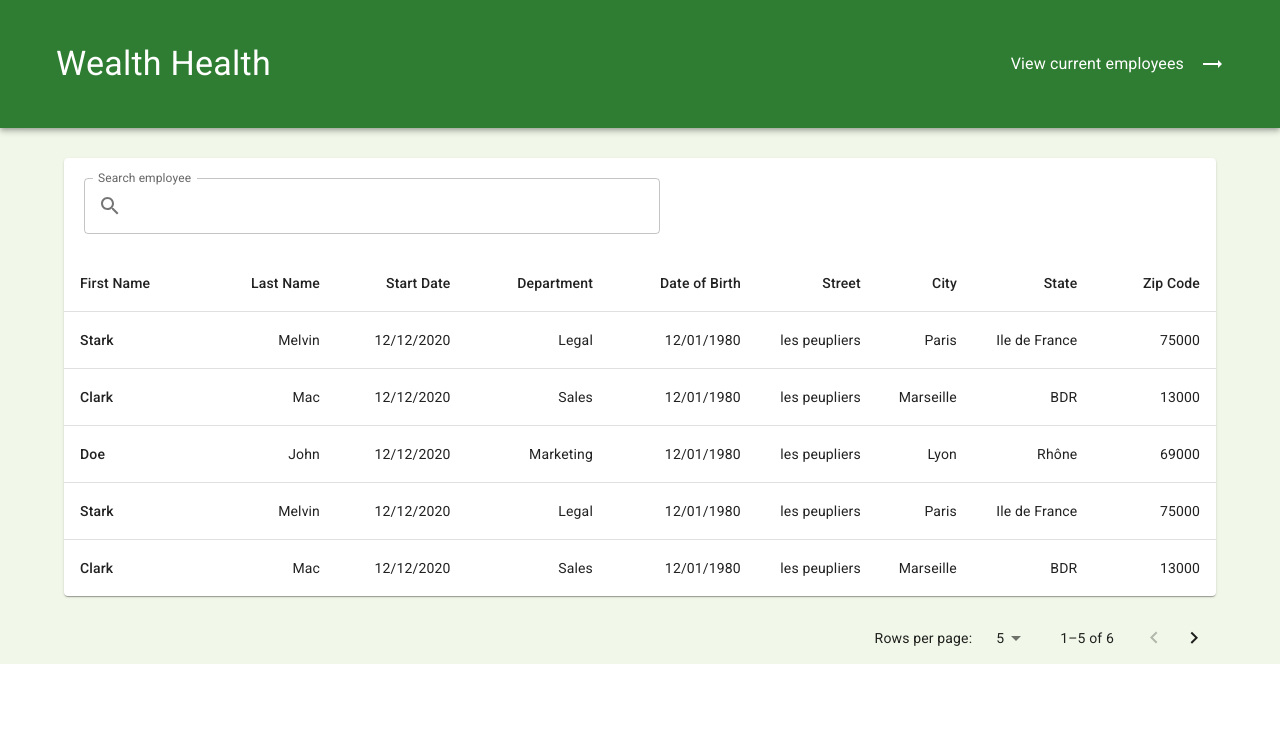
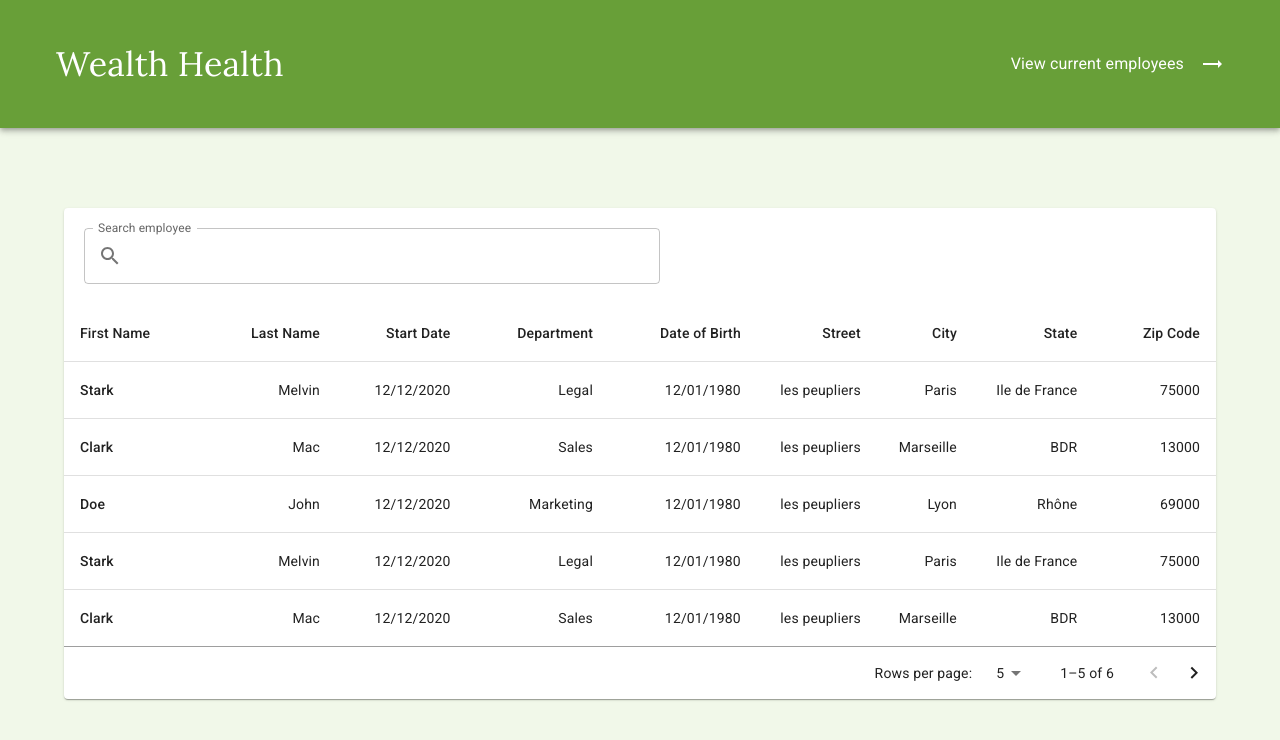
Before and after one commit to Mika-dev13/wealth_health, a React (Create React App) app: page /table in a window 1280 px wide. Shown: the top 740 px of the page. Built offline with nearby package versions, Linux system fonts and the light colour scheme.

Commit message:
creation du theme couleur + typo

```diff
--- a/public/index.html
+++ b/public/index.html
@@ -3,11 +3,12 @@
   <head>
     <meta charset="utf-8" />
     <link rel="icon" href="%PUBLIC_URL%/favicon.ico" />
-    <link
+    <!-- <link
       rel="stylesheet"
       href="https://fonts.googleapis.com/css?family=Roboto:300,400,500,700&display=swap"
     />
-
+    <link href="https://fonts.googleapis.com/css2?family=Lora:ital,wght@0,400;0,600;1,400;1,600@1&display=swap" rel="stylesheet"/> -->
+    <link rel="preconnect" href="https://fonts.googleapis.com"><link rel="preconnect" href="https://fonts.gstatic.com" crossorigin><link href="https://fonts.googleapis.com/css2?family=Lora:wght@400;500;700&family=Roboto:wght@300;400;500;700&display=swap" rel="stylesheet">
     <meta name="viewport" content="width=device-width, initial-scale=1" />
     <meta name="theme-color" content="#000000" />
     <meta
--- a/src/App.js
+++ b/src/App.js
@@ -2,13 +2,13 @@ import './app.css'
 import { AdapterDayjs } from '@mui/x-date-pickers/AdapterDayjs'
 import { LocalizationProvider } from '@mui/x-date-pickers'
 import 'dayjs/locale/fr'
-import CssBaseline from '@mui/material/CssBaseline'
+import { CssBaseline, ThemeProvider } from '@mui/material'
 import { Routes, Route } from 'react-router-dom'
 import Header from './components/Header'
 import Home from './pages/Home'
 import TablePage from './pages/TablePage'
 import { EmployeeProvider } from './utilities/EmployeeContext'
-
+import { wealthTheme } from './theme/Theme.js'
 const locale = 'fr'
 
 function App() {
@@ -16,6 +16,7 @@ function App() {
     <LocalizationProvider dateAdapter={AdapterDayjs} adapterLocale={locale}>
       <div className="App">
         <CssBaseline />
+        <ThemeProvider theme={wealthTheme}>
           <Header />
           <EmployeeProvider>
             <Routes>
@@ -23,6 +24,7 @@ function App() {
               <Route path="/table" element={<TablePage />} />
             </Routes>
           </EmployeeProvider>
+        </ThemeProvider>
       </div>
     </LocalizationProvider>
   )
--- a/src/components/EmployeeTable.js
+++ b/src/components/EmployeeTable.js
@@ -119,7 +119,10 @@ function EmployeeTable() {
               </InputAdornment>
             ),
           }}
-          sx={{ margin: '20px', width: '50%' }}
+          sx={{
+            margin: '20px',
+            width: '50%',
+          }}
           onChange={handleSearch}
         />
         <TableContainer>
@@ -158,7 +161,6 @@ function EmployeeTable() {
             </TableBody>
           </Table>
         </TableContainer>
-      </Paper>
         <TablePagination
           rowsPerPageOptions={[5, 10, 15]}
           component="div"
@@ -167,7 +169,9 @@ function EmployeeTable() {
           page={page}
           onPageChange={handleChangePage}
           onRowsPerPageChange={handleChangeRowsPerPage}
+          sx={{ borderTop: '1px solid #9e9e9e' }}
         />
+      </Paper>
     </>
   )
 }
--- a/src/components/EmployeeTableHead.js
+++ b/src/components/EmployeeTableHead.js
@@ -67,11 +67,11 @@ const headCells = [
 
 function EmployeeTableHead(props) {
   const {
-    onSelectAllClick,
+    // onSelectAllClick,
     order,
     orderBy,
-    numSelected,
-    rowCount,
+    // numSelected,
+    // rowCount,
     onRequestSort,
   } = props
 
--- a/src/components/Header.js
+++ b/src/components/Header.js
@@ -7,7 +7,7 @@ const Header = () => {
   return (
     <div>
       <Box sx={{ flexGrow: 1 }}>
-        <AppBar position="static" sx={{ p: 4 }} color="success">
+        <AppBar position="static" sx={{ p: 4 }}>
           <Toolbar component="nav">
             <Typography component="h1" variant="h4" sx={{ flexGrow: 1 }}>
               <Link className="logo-link" to="/">
--- a/src/pages/Home.js
+++ b/src/pages/Home.js
@@ -53,6 +53,7 @@ function Home() {
         display: 'flex',
         flexDirection: 'column',
         marginTop: '30px',
+        height: '100vh',
       }}
     >
       <form onSubmit={handleSubmit}>
@@ -231,13 +232,7 @@ function Home() {
           />
         </Box>
         <Box padding={'0 8px'}>
-          <Button
-            type="submit"
-            variant="contained"
-            size="large"
-            color="success"
-            fullWidth
-          >
+          <Button type="submit" variant="contained" size="large" fullWidth>
             Save
           </Button>
         </Box>
--- a/src/pages/TablePage.js
+++ b/src/pages/TablePage.js
@@ -1,94 +1,17 @@
-// import React, { useContext } from 'react'
+import React from 'react'
 import { Container } from '@mui/material'
 import EmployeeTable from '../components/EmployeeTable.js'
-// import Table from '@mui/material/Table'
-// import TableBody from '@mui/material/TableBody'
-// import TableCell from '@mui/material/TableCell'
-// import TableContainer from '@mui/material/TableContainer'
-// import TableRow from '@mui/material/TableRow'
-// import Paper from '@mui/material/Paper'
-// import EmployeeTableHead from '../components/EmployeeTableHead'
-// import { EmployeeContext } from '../utilities/EmployeeContext'
-
-// const rows = [
-//   {
-//     id: 1,
-//     firstName: 'Mac',
-//     lastName: 'Clark',
-//     startDate: '12/12/2020',
-//     department: 'Marketing',
-//     dateOfBirth: '12/01/1980',
-//     street: 'les peupliers',
-//     city: 'Marseille',
-//     state: 'BDR',
-//     zip: '13000',
-//   },
-//   {
-//     id: 2,
-//     firstName: 'John',
-//     lastName: 'Doe',
-//     startDate: '12/12/2020',
-//     department: 'Marketing',
-//     dateOfBirth: '12/01/1980',
-//     street: 'les peupliers',
-//     city: 'Marseille',
-//     state: 'BDR',
-//     zip: '13000',
-//   },
-//   {
-//     id: 3,
-//     firstName: 'Melvin',
-//     lastName: 'Stark',
-//     startDate: '12/12/2020',
-//     department: 'Marketing',
-//     dateOfBirth: '12/01/1980',
-//     street: 'les peupliers',
-//     city: 'Marseille',
-//     state: 'BDR',
-//     zip: '13000',
-//   },
-// ]
 
 export default function TablePage() {
-  // const { employee } = useContext(EmployeeContext)
-
-  // console.log(employee)
-
-  // const rows = employee
-
   return (
     <Container
       maxWidth="lg"
       sx={{
-        marginTop: '30px',
+        marginTop: '80px',
+        height: '100vh',
       }}
     >
       <EmployeeTable />
-      {/* <TableContainer component={Paper}>
-          <Table sx={{ minWidth: 650 }} aria-label="simple table">
-            <EmployeeTableHead />
-            <TableBody>
-              {rows.map((row, index) => (
-                <TableRow
-                  key={index}
-                  sx={{ '&:last-child td, &:last-child th': { border: 0 } }}
-                >
-                  <TableCell component="th" scope="row" variant="head">
-                    {row.lastName}
-                  </TableCell>
-                  <TableCell align="right">{row.firstName}</TableCell>
-                  <TableCell align="right">{row.startDate}</TableCell>
-                  <TableCell align="right">{row.department}</TableCell>
-                  <TableCell align="right">{row.dateOfBirth}</TableCell>
-                  <TableCell align="right">{row.street}</TableCell>
-                  <TableCell align="right">{row.city}</TableCell>
-                  <TableCell align="right">{row.state}</TableCell>
-                  <TableCell align="right">{row.zip}</TableCell>
-                </TableRow>
-              ))}
-            </TableBody>
-          </Table>
-        </TableContainer> */}
     </Container>
   )
 }
--- /dev/null
+++ b/src/theme/Theme.js
@@ -0,0 +1,17 @@
+import { lightGreen } from '@mui/material/colors'
+import { createTheme } from '@mui/material'
+
+export const wealthTheme = createTheme({
+  palette: {
+    primary: {
+      main: lightGreen[700],
+      light: lightGreen[400],
+      dark: lightGreen[800],
+    },
+  },
+  typography: {
+    h4: {
+      fontFamily: '"Lora", serif',
+    },
+  },
+})
```
Lines whose indentation alone changed are shown as unchanged.
